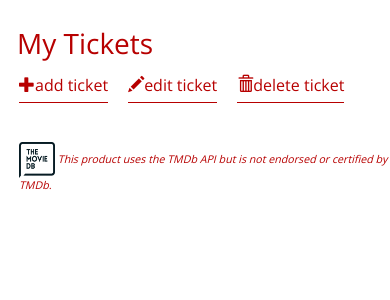
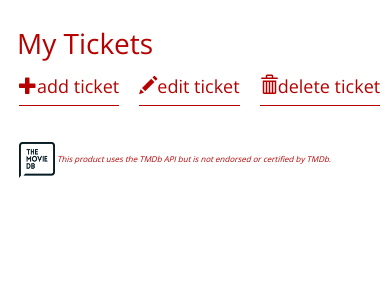
Before and after one commit to blabadie1/MovieMemory, a Django app: page / in a window 390 px wide. Shown: the part 52-352 px from the top of the page. Run offline with Django 3.2, Linux system fonts and the light colour scheme; the visitor is signed in with stand-in values (Sample User, id 1); data that the repository does not hold is empty; some libraries are stand-ins or nearby versions.

Commit message:
style for mobile

```diff
--- a/moviememory/wsgi.py
+++ b/moviememory/wsgi.py
@@ -15,4 +15,4 @@ from whitenoise.django import DjangoWhiteNoise
 os.environ.setdefault("DJANGO_SETTINGS_MODULE", "moviememory.settings")
 
 application = get_wsgi_application()
-application = DjangoWhiteNoise(application) #might not need
+application = DjangoWhiteNoise(application)
--- a/tickets/static/css/styles.css
+++ b/tickets/static/css/styles.css
@@ -362,6 +362,7 @@ p.text {
 
 	.wholeContent {
 		width: 25em;
+		margin-left: 10px;
 	}
 
 	.ticket {
@@ -406,11 +407,11 @@ p.text {
 
 	.ddContent {
 		top: 38px;
-		font-size: 12px;
+		font-size: 16px;
 	}
 
 	.newTicket {
-		font-size: 16px;
+		font-size: 18px;
 	}
 
 	p.text {
@@ -427,6 +428,10 @@ p.text {
 	.navbar-inverse .navbar-brand, .navbar-inverse .navbar-nav li a {
 		font-size: 14px;
 	}
+
+	.tmdb {
+		font-size: 6pt;
+	}
 }
 
 @media (min-width: 1130px) {
```
